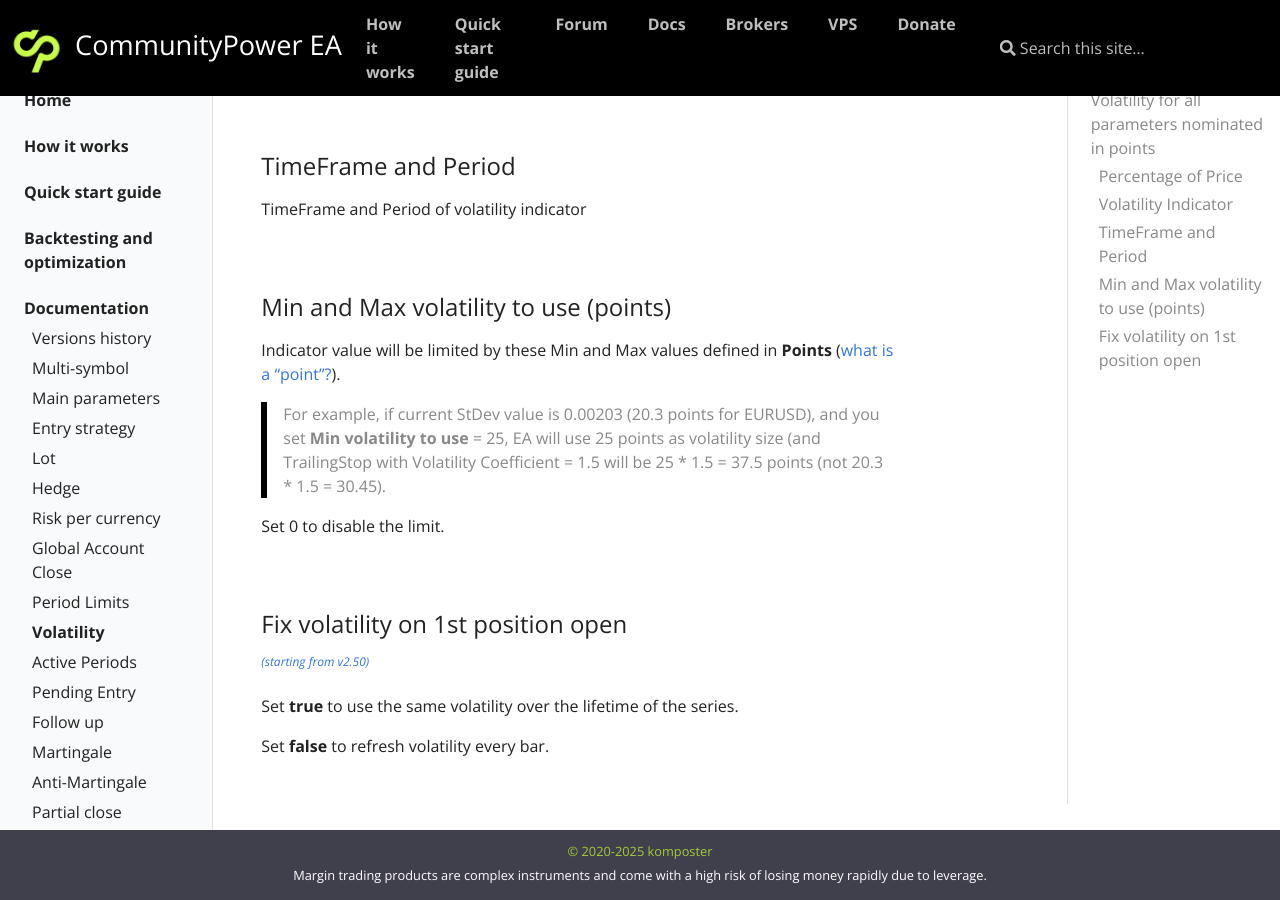
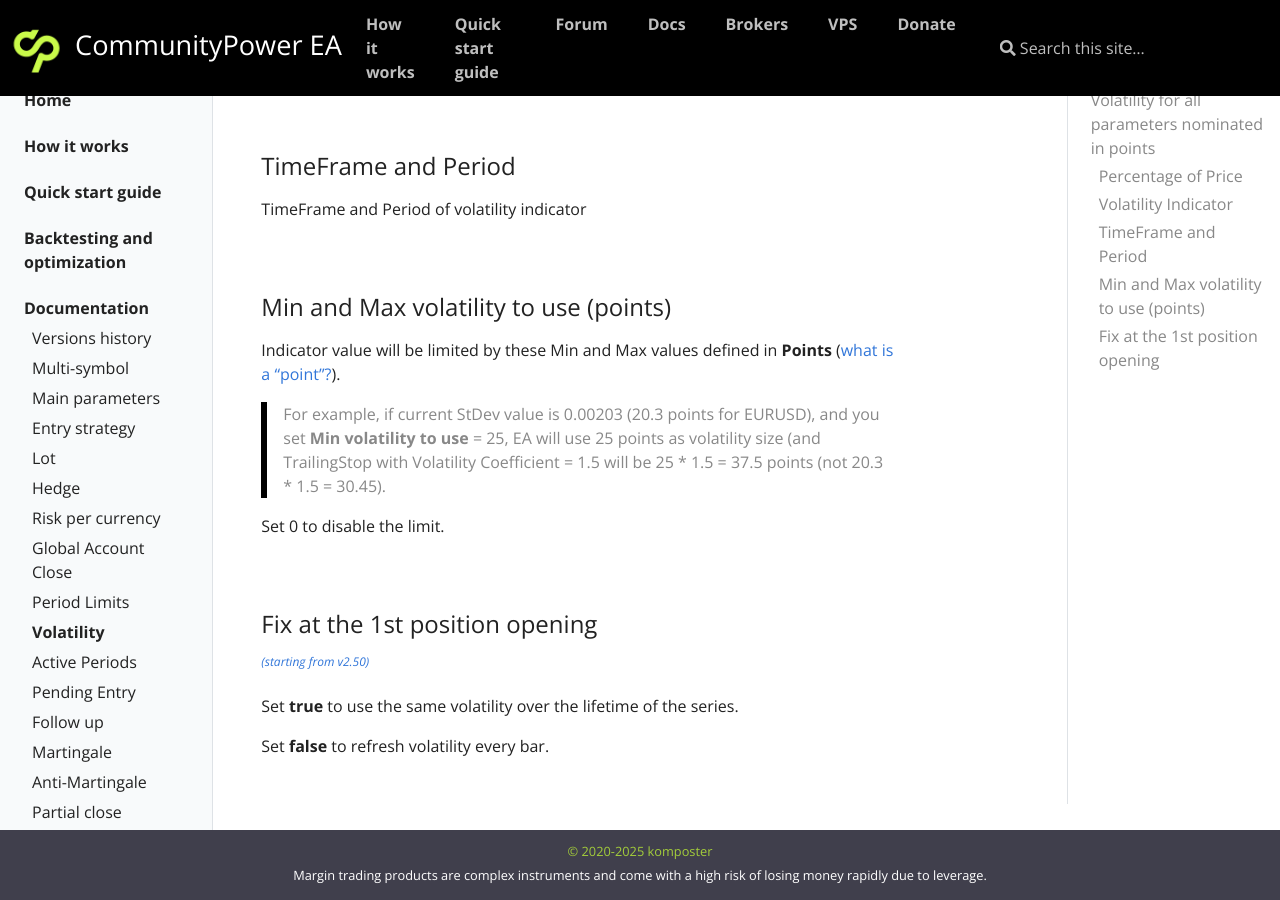
Before and after one commit to komposter/CommunityPowerEA.com, a Jekyll site: the page built from _docs/volatility.md, in a window 1280 px wide and 900 px high, scrolled down 1266 px. Built offline with Jekyll 4.4.1, drawn with Linux system fonts in a browser that asks for light colours.

Commit message:
Content change

```diff
--- a/_docs/versions-history.md
+++ b/_docs/versions-history.md
@@ -240,7 +240,7 @@ Coming soon...
 * [+] Lot increasing mode: 1st deal lot * distance * coeff
 * [*] SL and TP are not changed by EA after manual modification until the next recalculation (opening a new order, changing swap, etc.)
 * [*] SL and TP are executed by market in UseVirtualSL/TP mode only
-* [+] Fix volatility on 1st position open
+* [+] Volatility: [Fix at the 1st position opening](/docs/volatility#fix-at-the-1st-position-opening)
 * [+] Allow dragging the lines to modify SL/TP
 * [+] Expert Comment is shown in the panel header
 * [*] [Apply martin after closed loss]({{site.baseurl}}/docs/lot#apply-martin-after-closed-loss) works correctly with pending orders
--- a/_docs/volatility.md
+++ b/_docs/volatility.md
@@ -58,8 +58,7 @@ Set 0 to disable the limit.
 
 <br />
 
-### Fix volatility on 1st position open
-
+### Fix at the 1st position opening
 <sup>[*(starting from v2.50)*](/docs/versions-history#20221014-20230107-250)</sup>
 
 Set **true** to use the same volatility over the lifetime of the series.
```
